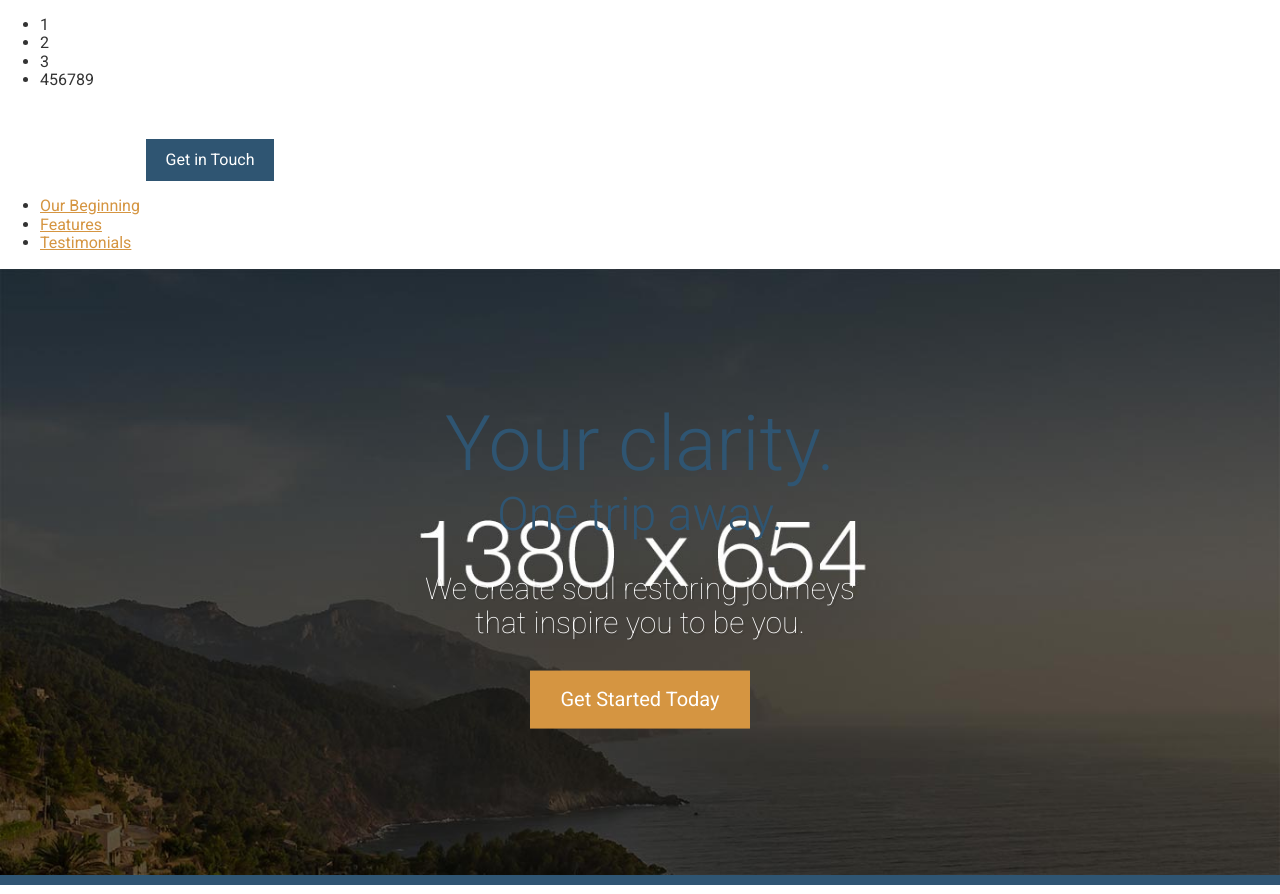
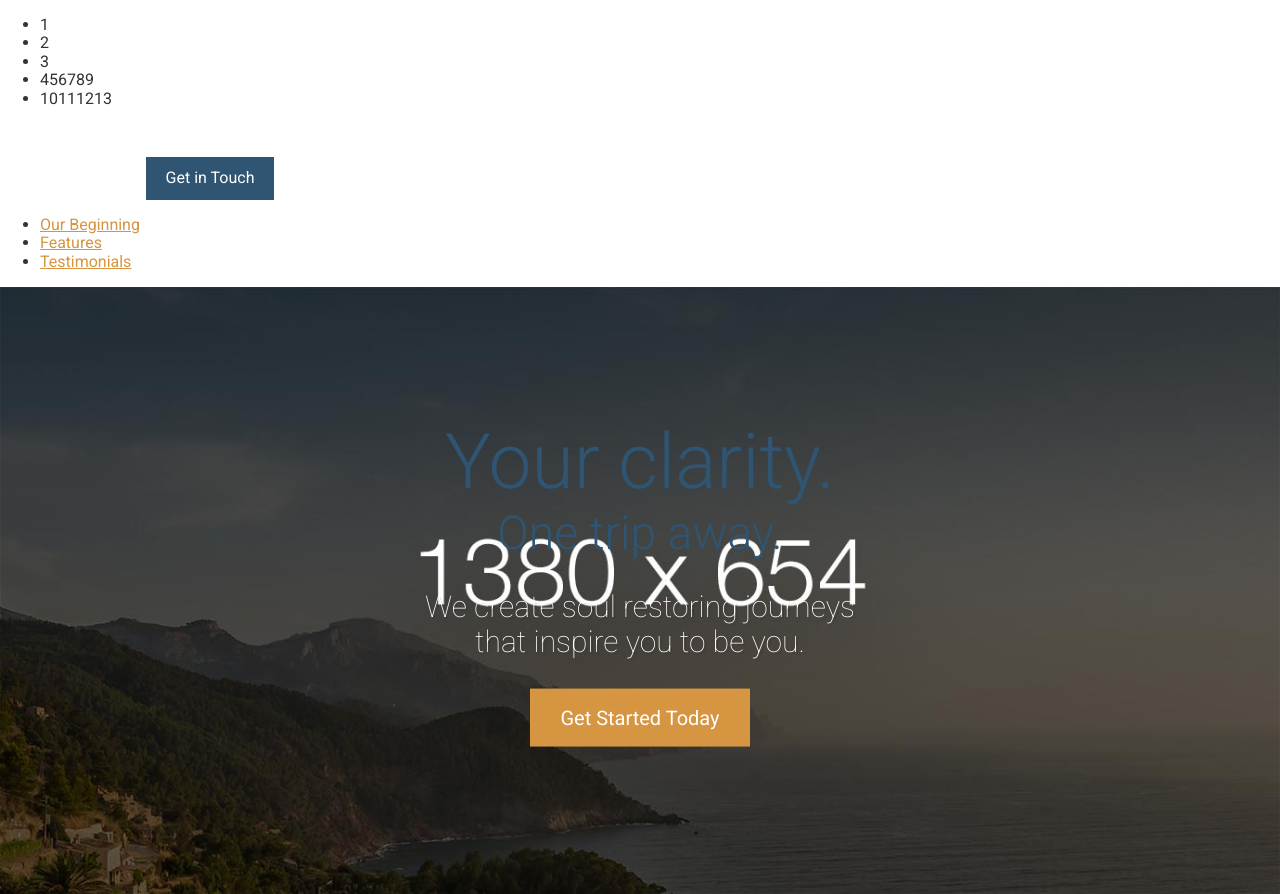
Before and after one commit to flosrn/travel-site_old, a website: page app/index.html in a window 1280 px wide. Shown: the top 894 px of the page. Drawn offline with Linux system fonts and the light colour scheme.

Commit message:
counted to 13

```diff
--- a/app/index.html
+++ b/app/index.html
@@ -17,6 +17,7 @@
     <li>2</li>
     <li>3</li>
     <li>456789</li>
+    <li>10111213</li>
   </ul>
   <header>
     <img src="assets/images/icons/clear-view-escapes.svg">
```
